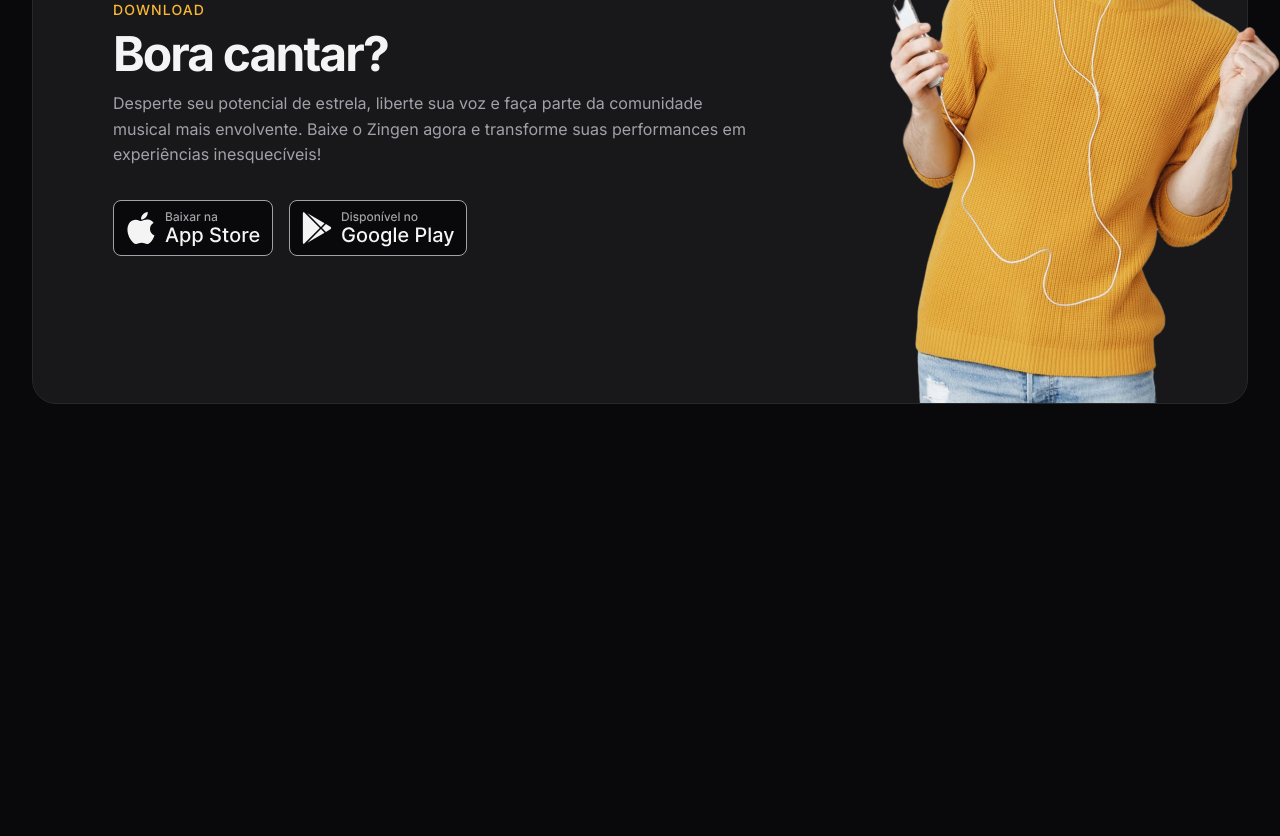
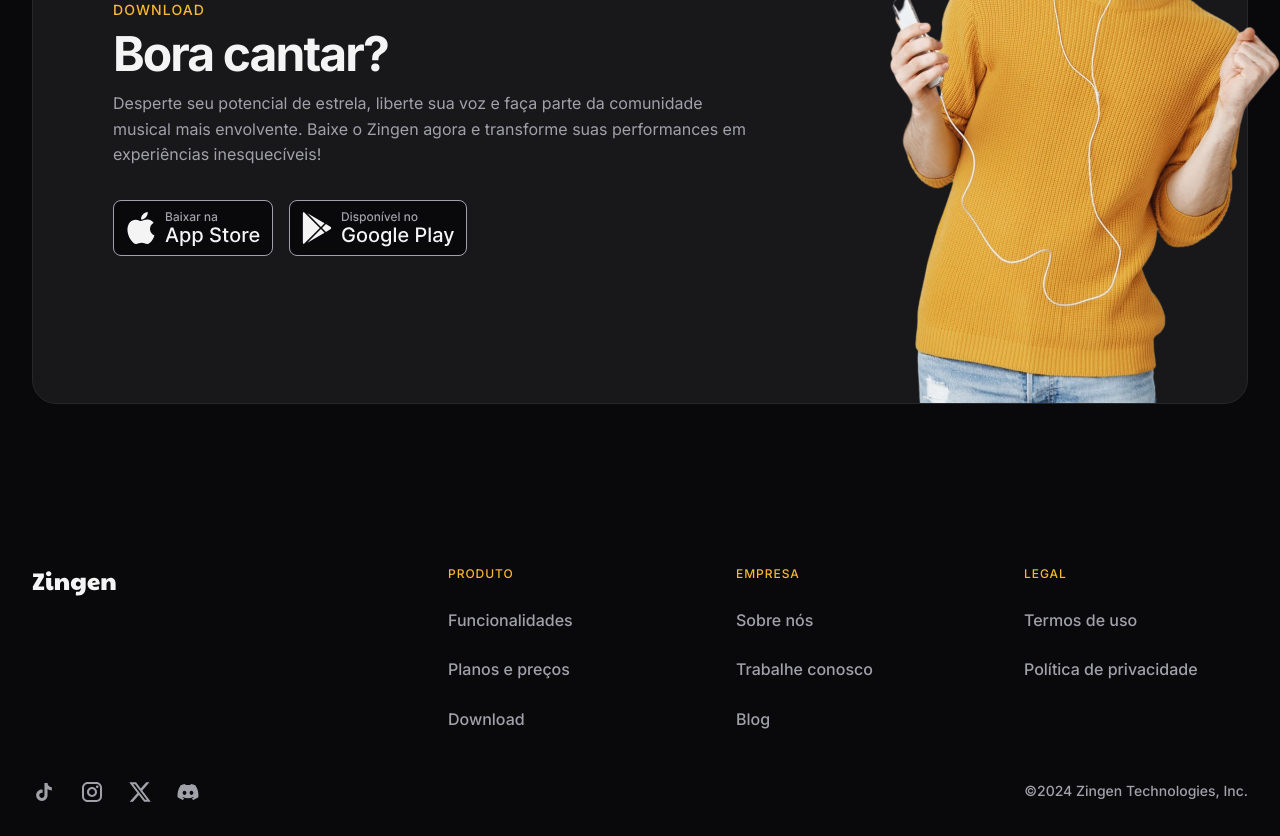
Before and after one commit to LeandroSarkis/Projeto-zingen, a plain HTML site: page index.html in a window 1280 px wide. Shown: the part 3749-4585 px from the top of the page. Before the commit the page ends 4233 px from the top, so only its background shows below. Drawn offline with Linux system fonts and the light colour scheme.

Commit message:
Footer finalizado

```diff
--- a/index.html
+++ b/index.html
@@ -19,8 +19,8 @@
         </a>
 
         <a href="#about" class="desktop-only">Conheça o app</a>
-        <a href="#about" class="desktop-only">Funcionalidades</a>
-        <a href="#about" class="desktop-only">Planos e preços</a>
+        <a href="#features" class="desktop-only">Funcionalidades</a>
+        <a href="#pricing" class="desktop-only">Planos e preços</a>
 
         <a href="#download" class="btn btn-sm">Baixar Agora</a>
       </nav>
@@ -184,5 +184,60 @@
       </div>
     </div>
   </section>
+
+  <footer>
+    <div class="container py-xl grid">
+      <section class="grid top">
+        <img src="assets/logo.svg" alt="">
+
+        <nav class="even-columns">
+          <ul role="list" class="grid gap-1.5">
+            <li class="title">Produto</li>
+            <li>
+              <a href="#features">Funcionalidades</a>
+            </li>
+            <li>
+              <a href="#pricing">Planos e preços</a>
+            </li>
+            <li>
+              <a href="#download">Download</a>
+            </li>
+          </ul>
+
+          <ul role="list" class="grid gap-1.5">
+            <li class="title">Empresa</li>
+            <li>
+              <a href="#about">Sobre nós</a>
+            </li>
+            <li>
+              <a href="#">Trabalhe conosco</a>
+            </li>
+            <li>
+              <a href="#">Blog</a>
+            </li>
+          </ul>
+
+          <ul role="list" class="grid gap-1.5">
+            <li class="title">Legal</li>
+            <li>
+              <a href="#">Termos de uso</a>
+            </li>
+            <li>
+              <a href="#">Política de privacidade</a>
+            </li>
+          </ul>
+        </nav>
+      </section>
+      <section class="bottom flex gap-1.5">
+        <div class="flex gap-1.5">
+          <a href="#" class="social" area-label="tiktok"></a>
+          <a href="#" class="social" area-label="instagram"></a>
+          <a href="#" class="social" area-label="twitter"></a>
+          <a href="#" class="social" area-label="discord"></a>
+        </div>
+        <span class="copy">©2024 Zingen Technologies, Inc.</span>
+      </section>
+    </div>
+  </footer>
 </body>
 </html>
--- /dev/null
+++ b/styles/footer.css
@@ -0,0 +1,57 @@
+footer {
+  color: var(--text-color-secondary);
+  font-weight: var(--fw-md);
+
+  & .container {
+    padding-inline: 3rem;
+  }
+
+  & .container, & .top {
+    gap: 3rem;
+  }
+
+  & nav.even-columns {
+    gap: 4rem;
+  }
+
+  & .top ul {
+    align-content: start;
+  }
+
+  & .title {
+    font-size: 0.75rem;
+    letter-spacing: 0.08em;
+    text-transform: uppercase;
+    color: var(--brand-color-primary);
+  }
+
+  & .bottom {
+    flex-wrap: wrap;
+
+    & > div {
+      margin-right: auto;
+    }
+
+    & span {
+      font-size: .875rem;
+    }
+  }
+
+  @media (width >= 80em) {
+    .container {
+      padding-inline: 0;
+      padding-bottom: 2rem;
+    }
+
+    & .top {
+      grid-template-columns: auto 1fr;
+
+      & nav {
+        margin-left: auto;
+        & ul {
+          width: 14rem;
+        }
+      }
+    }
+  }
+}
--- a/styles/global.css
+++ b/styles/global.css
@@ -48,6 +48,8 @@ html {
   color: var(--text-color-primary);
 
   overflow-x: hidden;
+
+  scroll-behavior: smooth;
 }
 
 body {
--- a/styles/index.css
+++ b/styles/index.css
@@ -10,3 +10,4 @@
 @import url(features.css) (width >= 80rem);
 @import url(pricing.css);
 @import url(download.css);
+@import url(footer.css);
```
